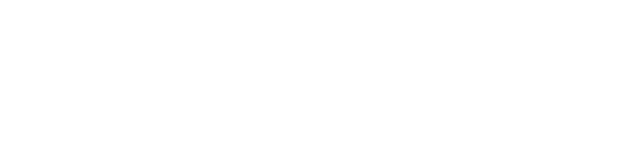
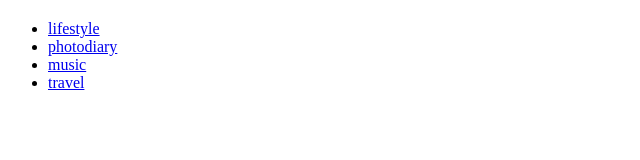
Before and after one commit to warvalol/vlad-homework-1, a plain HTML site: page index.html in a window 1280 px wide. Shown: the whole page, without its empty margins (0-640 px from the left). Drawn offline with Linux system fonts and the light colour scheme.

```diff
--- a/index.html
+++ b/index.html
@@ -1,12 +1,35 @@
 <!DOCTYPE html>
 <html lang="en">
+
 <head>
   <meta charset="UTF-8">
   <meta http-equiv="X-UA-Compatible" content="IE=edge">
   <meta name="viewport" content="width=device-width, initial-scale=1.0">
-  <title>Document</title>
+  <title>Vlad-HomeWork-1</title>
 </head>
+
 <body>
+  <header class="main-header">
+    <nav class="main-nav">
+      <h1 class="site-logo">
 
+      </h1>
+      <ul class="main-menu">
+        <li class="main-menu-item">
+          <a href="#" class="main-menu-link">lifestyle</a>
+        </li>
+        <li class="main-menu-item">
+          <a href="#" class="main-menu-link">photodiary</a>
+        </li>
+        <li class="main-menu-item">
+          <a href="#" class="main-menu-link">music</a>
+        </li>
+        <li class="main-menu-item">
+          <a href="#" class="main-menu-link">travel</a>
+        </li>
+      </ul>
+    </nav>
+  </header>
 </body>
+
 </html>
```
